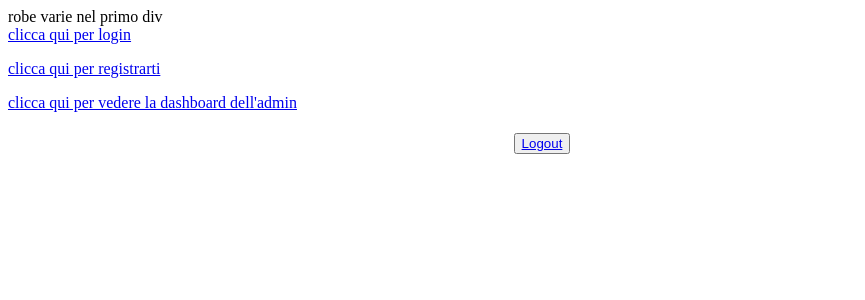
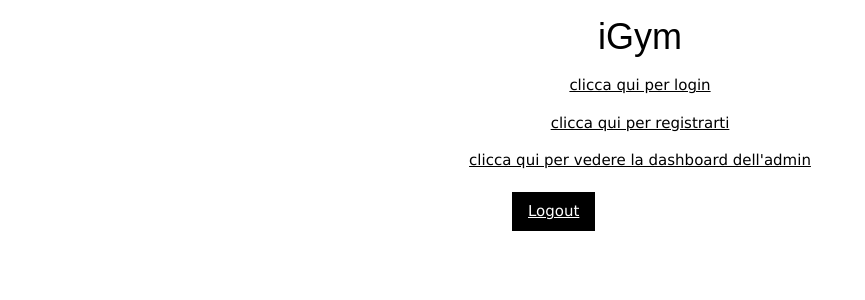
Before and after one commit to Gotti27/Progetto-DB, a Flask app: page / in a window 1280 px wide. Shown: the top 300 px of the page, without its empty margins (0-865 px from the left). Run offline with Flask 2, Linux system fonts and the light colour scheme.

Commit message:
pagine e varie

```diff
--- a/appF/views.py
+++ b/appF/views.py
@@ -22,7 +22,7 @@ def login():
     msg = ''
     if request.method == 'POST' and 'username' in request.form and 'password' in request.form:
         username = request.form['username']
-        password = bytes(request.form['password'], encoding="utf-8")
+        password = bytes(request.form['password'], encoding="utf-8") # todo: controllare se è possibile .encode() chiedere a Mario
         logging = db.session.query(Persona).filter(Persona.Email == username).first()
         if logging is not None and bcrypt.checkpw(password, logging.Password.encode("utf-8")):
             user = get_persona_by_email(request.form['username'])
--- a/templates/home.html
+++ b/templates/home.html
@@ -3,12 +3,13 @@
 <head>
     <meta charset="UTF-8">
     <title>Super Mega Palestra Pokemon</title>
+    <link rel="stylesheet" href="https://www.w3schools.com/w3css/4/w3.css">
 </head>
 <body>
-    <div>
-        robe varie nel primo div
+    <div class="w3-container" align="center">
+        <h1 style="font-family: Arial">iGym</h1>
     </div>
-    <div>
+    <div class="w3-container", align="center">
          <a href="{{url_for('login')}}">clicca qui per login</a></p>
          <a href="{{url_for('register')}}">clicca qui per registrarti</a></p>
          <a href="{{url_for('admin_dashboard')}}">clicca qui per vedere la dashboard dell'admin</a></p>
--- a/templates/index.html
+++ b/templates/index.html
@@ -2,7 +2,7 @@
 <head>
     <meta charset="UTF-8">
     <title> Index </title>
-    <link rel="stylesheet" href="{{ url_for('static', filename='style.css') }}">
+    <link rel="stylesheet" href="https://www.w3schools.com/w3css/4/w3.css">
 </head>
 <body>
     Hello world,<br>
--- a/templates/sale.html
+++ b/templates/sale.html
@@ -3,6 +3,7 @@
 <head>
     <meta charset="UTF-8">
     <title>Lista sale</title>
+    <link rel="stylesheet" href="https://www.w3schools.com/w3css/4/w3.css">
 </head>
 <body>
 
--- a/templates/user_page.html
+++ b/templates/user_page.html
@@ -3,11 +3,15 @@
 <head>
     <meta charset="UTF-8">
     <title>User Page</title>
+    <link rel="stylesheet" href="https://www.w3schools.com/w3css/4/w3.css">
 </head>
 <body>
     <div align="center">
         <p>hello {{username}}</p>
-        <button class="w3-button w3-black" style="margin-top:5px; margin-left:40%">
+        <button class="w3-button w3-black" style="margin-top:5px;">
+        <a href="{{url_for('home')}}">Home</a>
+        </button>
+        <button class="w3-button w3-black" style="margin-top:5px;">
         <a href="{{url_for('logout')}}">Logout</a>
         </button>
     </div>
```
